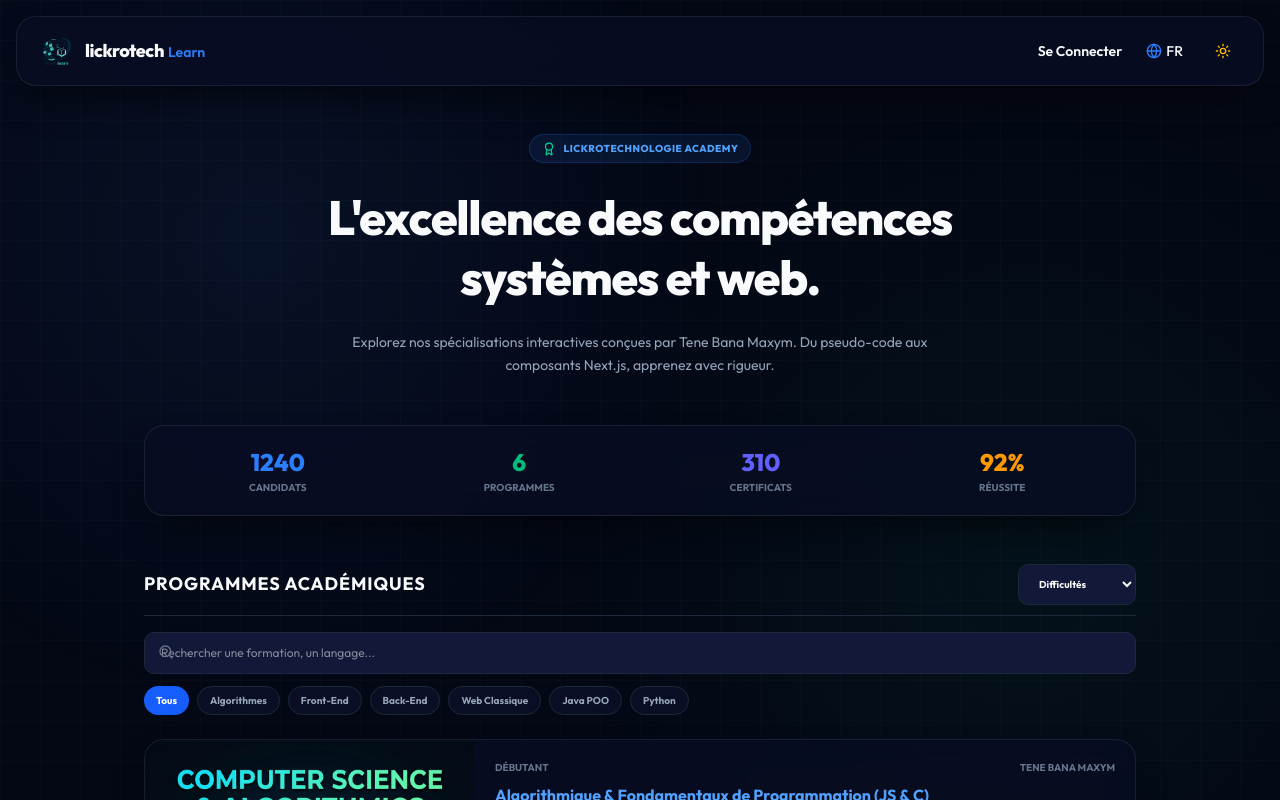
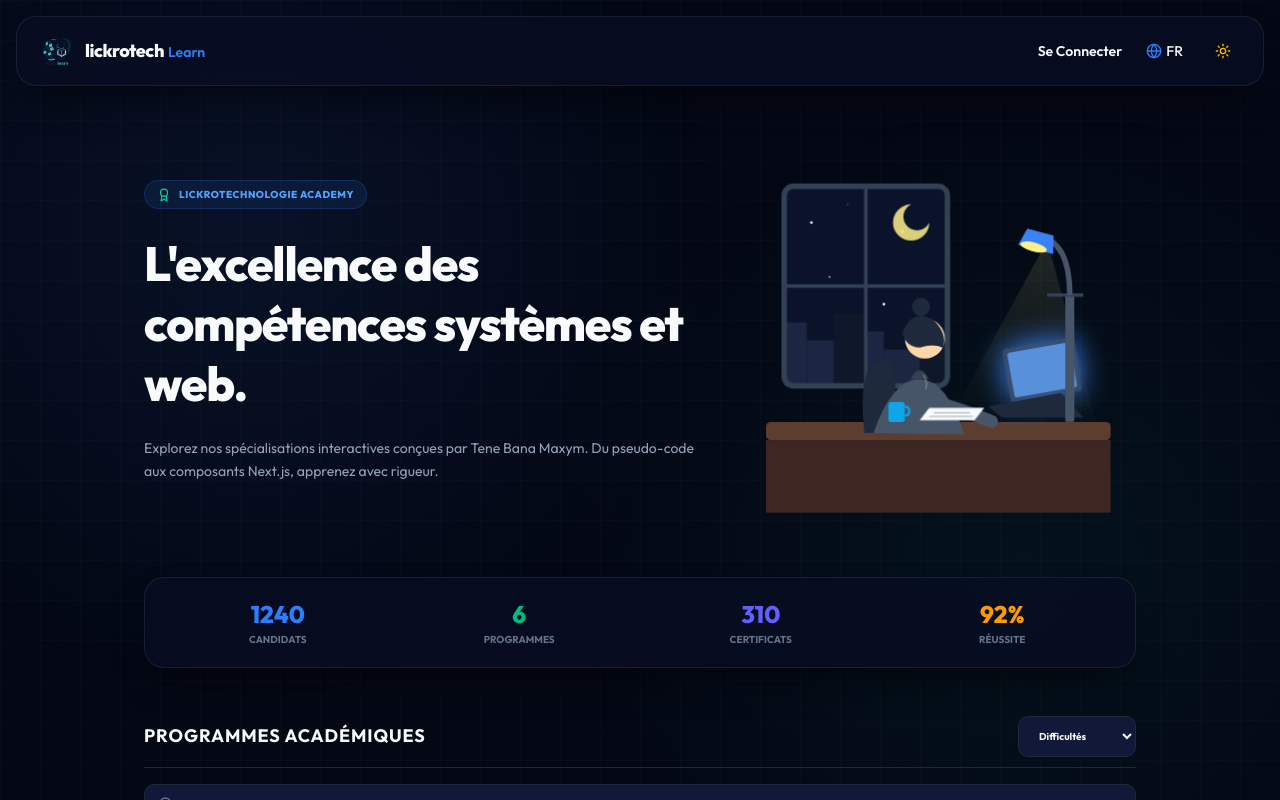
Before and after one commit to elmaxproart/LikroLearn, a Next.js app: page / in a window 1280 px wide. Shown: the top 800 px of the page. Built offline with nearby package versions, Linux system fonts and the light colour scheme.

Commit message:
Integrate animated Lofi study illustration into Hero and Student Dashboard

```diff
--- a/src/app/dashboard/page.tsx
+++ b/src/app/dashboard/page.tsx
@@ -4,6 +4,7 @@
 import { useRouter } from 'next/navigation';
 import { BookOpen, Award, CheckCircle2, Clock, Play, ArrowLeft, LogOut, ChevronRight, Globe, Sun, Moon, Star, Compass, User, Lock } from 'lucide-react';
 import { COURSES } from '@/lib/courseData';
+import LofiStudyAnimation from '@/components/LofiStudyAnimation';
 
 export default function StudentDashboard() {
   const router = useRouter();
@@ -271,7 +272,9 @@
       </header>
 
       {/* Main Student Portal dashboard layout */}
-      <main className="flex-1 max-w-5xl w-full mx-auto px-4 py-8 space-y-8">
+      <main className="flex-1 max-w-5xl w-full mx-auto px-4 py-8">
+        <div className="grid grid-cols-1 lg:grid-cols-12 gap-8 items-start">
+          <div className="lg:col-span-8 space-y-8">
 
         {/* Active enrolled programs */}
         <section className="space-y-4">
@@ -588,6 +591,18 @@
             </section>
           </div>
         ) : null}
+          </div>
+          {/* Lofi Study Assistant Sidebar */}
+          <div className="lg:col-span-4 space-y-6 sticky top-24 lg:block hidden">
+            <div className="glass-panel p-6 border-[var(--border)] bg-[var(--bg-secondary)]/50 text-center space-y-4">
+              <span className="text-[10px] font-bold text-blue-500 uppercase tracking-widest">Compagnon d'Étude Lofi</span>
+              <LofiStudyAnimation />
+              <p className="text-xs text-[var(--text-secondary)] leading-relaxed italic">
+                "Prenez une tasse de café, détendez-vous et résolvez les exercices à votre rythme."
+              </p>
+            </div>
+          </div>
+        </div>
       </main>
 
       {/* Fixed bottom navigation bar for mobile webapp feel */}
--- a/src/app/page.tsx
+++ b/src/app/page.tsx
@@ -4,6 +4,7 @@
 import { useRouter } from 'next/navigation';
 import { BookOpen, Award, CheckCircle, Code, ShieldCheck, ChevronRight, Sun, Moon, Globe, Terminal, ChevronDown, ChevronUp, Search, UserCheck, Play, ArrowRight, HelpCircle, Star, Compass, User } from 'lucide-react';
 import { COURSES } from '@/lib/courseData';
+import LofiStudyAnimation from '@/components/LofiStudyAnimation';
 
 export default function LandingPage() {
   const router = useRouter();
@@ -355,17 +356,22 @@
         </div>
 
         {/* Hero Section */}
-        <section className="text-center space-y-6 pt-4">
+        <section className="grid grid-cols-1 md:grid-cols-12 gap-8 items-center pt-4">
+          <div className="md:col-span-7 space-y-6 text-center md:text-left">
             <div className="inline-flex items-center gap-2 px-3 py-1.5 rounded-full bg-blue-500/10 border border-blue-500/20 text-blue-400 text-[10px] font-extrabold tracking-wider uppercase">
               <Award className="w-3.5 h-3.5 text-emerald-400" />
               {t.badge}
             </div>
-          <h1 className="text-3xl md:text-5xl font-extrabold tracking-tight leading-tight max-w-3xl mx-auto">
+            <h1 className="text-3xl md:text-5xl font-extrabold tracking-tight leading-tight">
               {t.heroTitle}
             </h1>
-          <p className="text-xs md:text-sm text-[var(--text-secondary)] leading-relaxed max-w-xl mx-auto">
+            <p className="text-xs md:text-sm text-[var(--text-secondary)] leading-relaxed">
               {t.heroSub}
             </p>
+          </div>
+          <div className="md:col-span-5 flex justify-center">
+            <LofiStudyAnimation />
+          </div>
         </section>
 
         {/* Dynamic Database Statistics */}
--- /dev/null
+++ b/src/components/LofiStudyAnimation.tsx
@@ -0,0 +1,142 @@
+'use client';
+
+import React from 'react';
+
+export default function LofiStudyAnimation() {
+  return (
+    <div className="w-full max-w-[420px] mx-auto aspect-square relative flex items-center justify-center p-4">
+      {/* CSS Animations Declarations */}
+      <style dangerouslySetInnerHTML={{ __html: `
+        @keyframes steam {
+          0% { transform: translateY(0) scaleX(1); opacity: 0; }
+          50% { transform: translateY(-10px) scaleX(1.2); opacity: 0.5; }
+          100% { transform: translateY(-20px) scaleX(0.8); opacity: 0; }
+        }
+        @keyframes glow {
+          0%, 100% { filter: drop-shadow(0 0 8px rgba(59, 130, 246, 0.4)); }
+          50% { filter: drop-shadow(0 0 16px rgba(59, 130, 246, 0.7)); }
+        }
+        @keyframes lampGlow {
+          0%, 100% { opacity: 0.15; }
+          50% { opacity: 0.3; }
+        }
+        @keyframes pageFlip {
+          0%, 100% { transform: rotate(0deg); }
+          50% { transform: rotate(-3deg) skewY(-2deg); }
+        }
+        @keyframes starBlink {
+          0%, 100% { opacity: 0.2; }
+          50% { opacity: 1; }
+        }
+        @keyframes headBob {
+          0%, 100% { transform: translateY(0) rotate(0); }
+          50% { transform: translateY(3px) rotate(1deg); }
+        }
+        .animate-steam1 { animation: steam 3s infinite ease-out; }
+        .animate-steam2 { animation: steam 3.5s infinite ease-out 1.2s; }
+        .animate-glow { animation: glow 4s infinite ease-in-out; }
+        .animate-lamp { animation: lampGlow 5s infinite ease-in-out; }
+        .animate-page { animation: pageFlip 6s infinite ease-in-out; transform-origin: left bottom; }
+        .animate-star { animation: starBlink 2.5s infinite ease-in-out; }
+        .animate-head { animation: headBob 4s infinite ease-in-out; transform-origin: 180px 220px; }
+      `}} />
+
+      <svg
+        viewBox="0 0 400 400"
+        className="w-full h-full object-contain"
+        fill="none"
+        xmlns="http://www.w3.org/2000/svg"
+      >
+        {/* Sky / Window Background */}
+        <rect x="30" y="40" width="180" height="220" rx="10" fill="#0b132b" />
+
+        {/* Blinking Stars */}
+        <circle cx="60" cy="80" r="1.5" fill="#fff" className="animate-star" style={{ animationDelay: '0.2s' }} />
+        <circle cx="100" cy="60" r="1" fill="#fff" className="animate-star" style={{ animationDelay: '1.2s' }} />
+        <circle cx="160" cy="90" r="2" fill="#fff" className="animate-star" style={{ animationDelay: '0.7s' }} />
+        <circle cx="80" cy="140" r="1" fill="#fff" className="animate-star" style={{ animationDelay: '1.9s' }} />
+        <circle cx="140" cy="170" r="1.5" fill="#fff" className="animate-star" style={{ animationDelay: '2.3s' }} />
+
+        {/* Crescent Moon */}
+        <path d="M 170 60 A 20 20 0 1 0 190 80 A 15 15 0 1 1 170 60" fill="#fef08a" opacity="0.85" />
+
+        {/* City Skyline Silhouette outside the window */}
+        <rect x="30" y="190" width="25" height="70" fill="#1c2541" />
+        <rect x="55" y="210" width="30" height="50" fill="#1c2541" />
+        <rect x="85" y="180" width="35" height="80" fill="#0f172a" />
+        <rect x="120" y="200" width="20" height="60" fill="#1c2541" />
+        <rect x="140" y="220" width="40" height="40" fill="#1c2541" />
+        <rect x="180" y="195" width="30" height="65" fill="#0f172a" />
+
+        {/* Window Frame */}
+        <rect x="30" y="40" width="180" height="220" rx="10" stroke="#334155" strokeWidth="6" fill="none" />
+        <line x1="120" y1="40" x2="120" y2="260" stroke="#334155" strokeWidth="4" />
+        <line x1="30" y1="150" x2="210" y2="150" stroke="#334155" strokeWidth="4" />
+
+        {/* Desk Lamp (Light cone behind the student) */}
+        <polygon points="320,100 200,320 380,320" fill="url(#lamp_beam)" className="animate-lamp" />
+
+        {/* Desk Surface */}
+        <rect x="10" y="300" width="380" height="20" rx="5" fill="#5c3d2e" />
+        <rect x="10" y="320" width="380" height="80" fill="#3e2723" />
+
+        {/* The Student (Lofi Head bobbing) */}
+        <g className="animate-head">
+          {/* Back of Chair */}
+          <path d="M 120 310 Q 110 230 140 230 Q 160 230 150 310" fill="#1e293b" />
+          {/* Torso/Sweater */}
+          <path d="M 130 310 Q 150 250 180 250 Q 210 250 230 310 Z" fill="#475569" />
+          <path d="M 170 250 Q 180 230 190 250" fill="#334155" strokeWidth="2" /> {/* Collar */}
+          {/* Head & Face (Profile leaning forward studying) */}
+          <circle cx="185" cy="205" r="22" fill="#fed7aa" />
+          {/* Closed Eyes / Lashes */}
+          <path d="M 188 206 Q 192 208 196 206" stroke="#1e293b" strokeWidth="2.5" strokeLinecap="round" fill="none" />
+          {/* Ear */}
+          <circle cx="173" cy="207" r="4.5" fill="#fdba74" />
+          {/* Hair (Messy top bun lofi style) */}
+          <path d="M 160 200 Q 170 170 195 185 Q 210 200 205 215 Q 195 210 180 215 Q 165 215 160 200" fill="#1e293b" />
+          <circle cx="180" cy="170" r="10" fill="#1e293b" /> {/* Bun */}
+          {/* Arm leaning on desk */}
+          <path d="M 180 270 Q 220 280 260 295" stroke="#475569" strokeWidth="14" strokeLinecap="round" />
+        </g>
+
+        {/* Laptop (Screen glowing) */}
+        <rect x="270" y="220" width="80" height="60" rx="4" fill="#334155" transform="rotate(-10 270 220)" className="animate-glow" />
+        <rect x="275" y="225" width="70" height="50" rx="2" fill="#60a5fa" opacity="0.8" transform="rotate(-10 270 220)" className="animate-glow" />
+        {/* Laptop base */}
+        <polygon points="255,283 335,268 360,295 270,295" fill="#1e293b" />
+
+        {/* Study Notebook */}
+        <g className="animate-page">
+          <polygon points="180,298 240,298 250,285 190,285" fill="#f8fafc" stroke="#cbd5e1" strokeWidth="1" />
+          <line x1="195" y1="290" x2="235" y2="290" stroke="#94a3b8" strokeWidth="1" />
+          <line x1="190" y1="294" x2="238" y2="294" stroke="#94a3b8" strokeWidth="1" />
+        </g>
+
+        {/* Coffee Mug with Rising Animated Steam */}
+        <rect x="145" y="278" width="18" height="22" rx="3" fill="#0ea5e9" />
+        <path d="M 163 283 Q 168 283 168 288 Q 168 293 163 293" stroke="#0ea5e9" strokeWidth="2.5" fill="none" />
+        {/* Steam vector lines */}
+        <path d="M 150 272 Q 148 265 152 260" stroke="#94a3b8" strokeWidth="1.5" strokeLinecap="round" fill="none" className="animate-steam1" />
+        <path d="M 156 273 Q 158 266 154 258" stroke="#94a3b8" strokeWidth="1.5" strokeLinecap="round" fill="none" className="animate-steam2" />
+
+        {/* Desk Lamp Physical structure */}
+        <rect x="340" y="160" width="10" height="140" rx="2" fill="#475569" />
+        <path d="M 320 160 L 360 160" stroke="#334155" strokeWidth="4" />
+        <path d="M 345 160 Q 345 100 310 95" stroke="#475569" strokeWidth="6" fill="none" />
+        {/* Lamp Shade head */}
+        <polygon points="295,90 325,90 330,110 290,110" fill="#3b82f6" transform="rotate(15 310 100)" />
+        <ellipse cx="307" cy="108" rx="15" ry="5" fill="#fef08a" transform="rotate(15 310 100)" />
+
+        {/* Definitions */}
+        <defs>
+          <linearGradient id="lamp_beam" x1="320" y1="100" x2="290" y2="320" gradientUnits="userSpaceOnUse">
+            <stop offset="0%" stopColor="#fef08a" stopOpacity="0.6" />
+            <stop offset="50%" stopColor="#fef08a" stopOpacity="0.25" />
+            <stop offset="100%" stopColor="#fef08a" stopOpacity="0" />
+          </linearGradient>
+        </defs>
+      </svg>
+    </div>
+  );
+}
```
Lines whose indentation alone changed are shown as unchanged.
